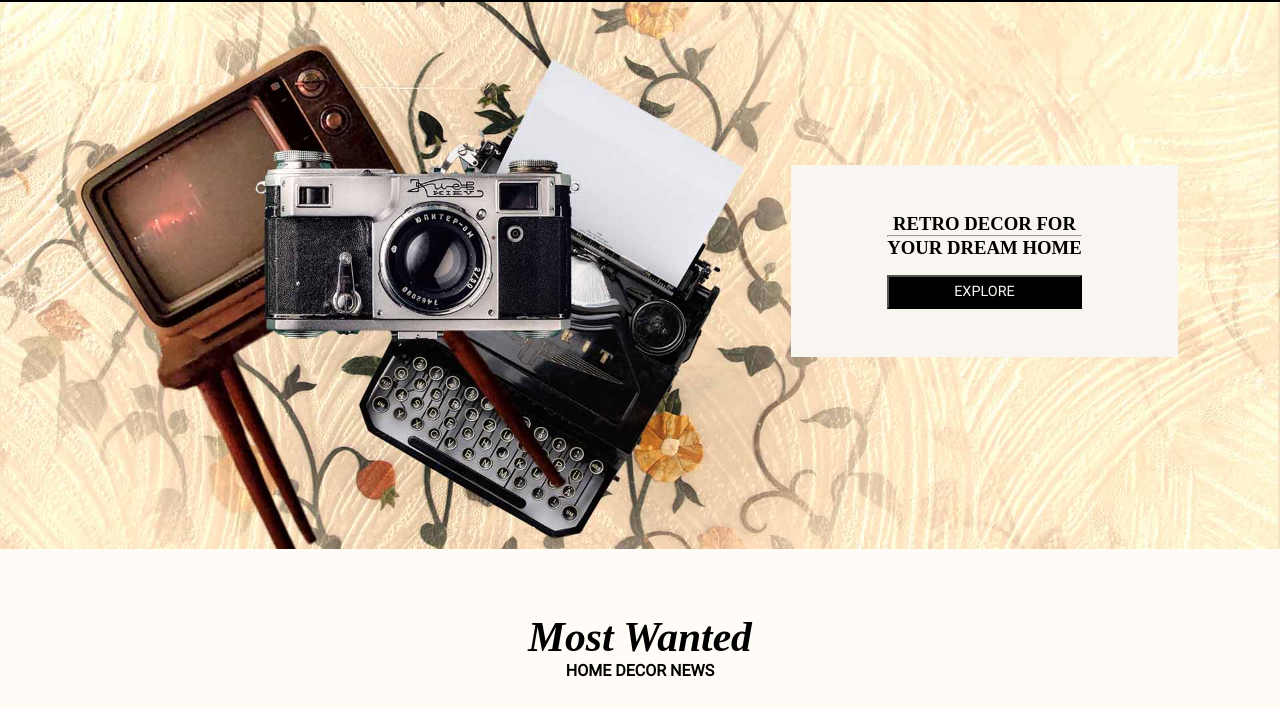
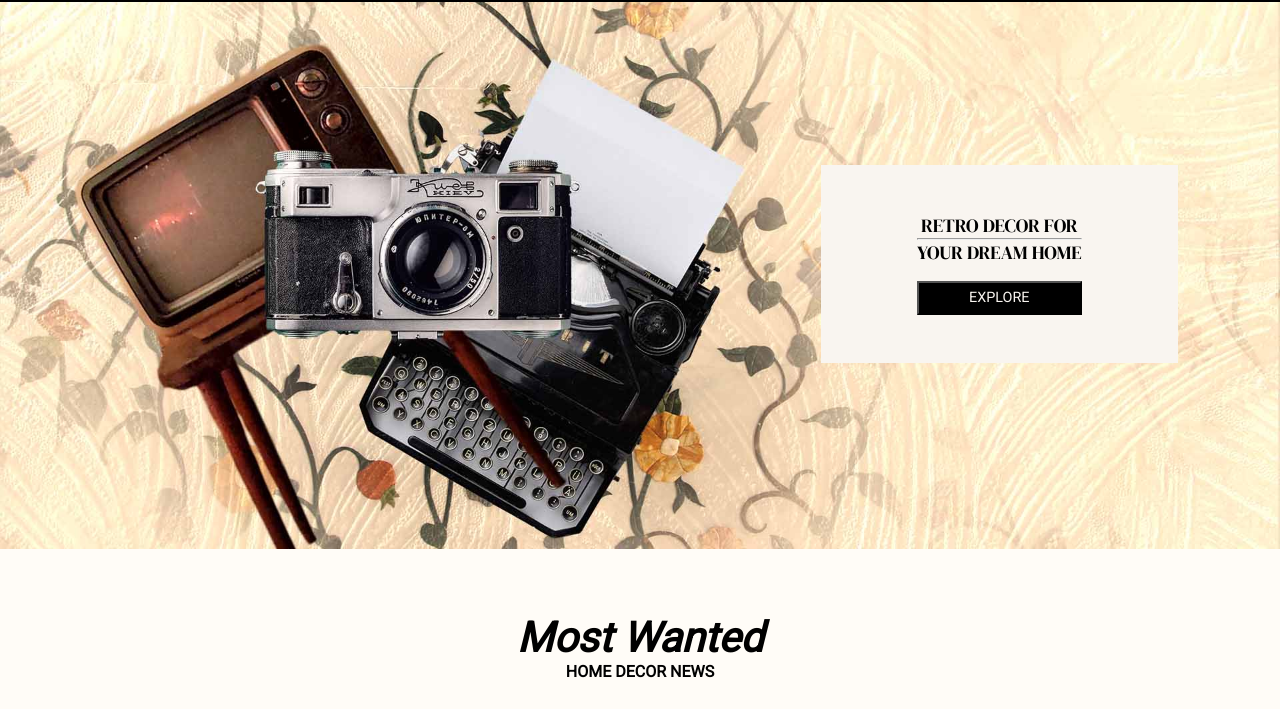
Before and after one commit to olga-cerovic/Design-2-MA3, a plain HTML site: page index.html in a window 1280 px wide. Shown: the part 91-800 px from the top of the page. Drawn offline with Linux system fonts and the light colour scheme; a web font is replaced by a local one.

Commit message:
css
changed font weigts

```diff
--- a/css/styles.css
+++ b/css/styles.css
@@ -20,13 +20,15 @@ p {
 }
 
 .content-left h3 {
-  font-family: cabrito-didone-normal;
+  /* font-family: cabrito-didone-normal; */
   text-transform: uppercase;
+  font-family: "DM Serif Display", serif;
+  font-weight: 550;
 }
 
 h1,
 h4 {
-  font-family: cabrito-didone-normal;
+  /* font-family: cabrito-didone-normal; */
   font-style: italic;
 }
 
@@ -116,13 +118,14 @@ li {
   text-transform: uppercase;
   font-size: 0.9em;
   cursor: pointer;
+  font-weight: 590;
 }
 
 .see-product {
   margin-top: 1.2rem;
   border: 1px solid black;
   padding: 0.5rem 1.5rem 0.5rem 1.5rem;
-  font-weight: 550;
+  font-weight: 600;
   font-size: 0.9em;
   background-color: var(--document-background-color);
   cursor: pointer;
```
Also changed, not shown: css/fonts.css (+4 -324 lines).
